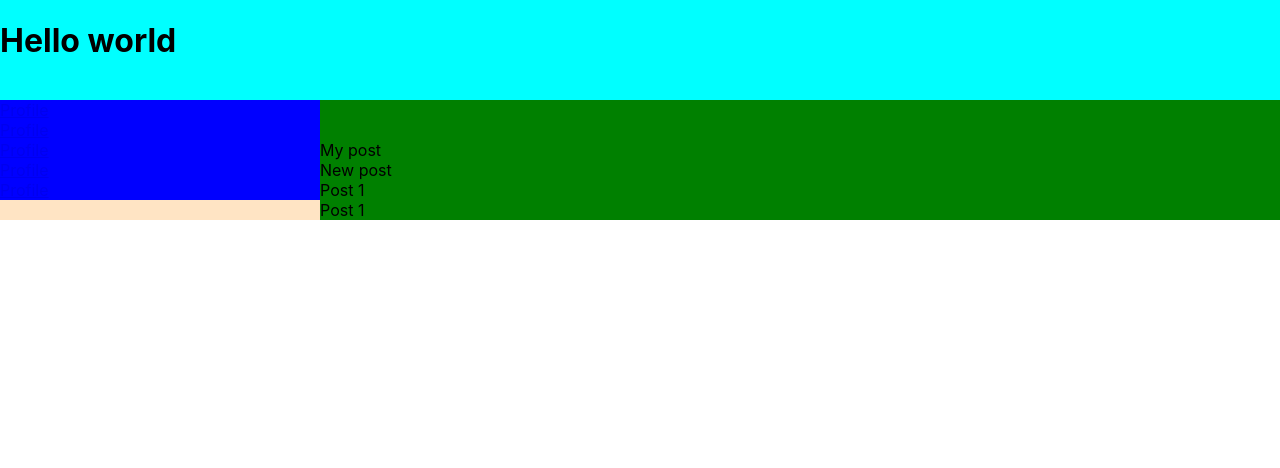
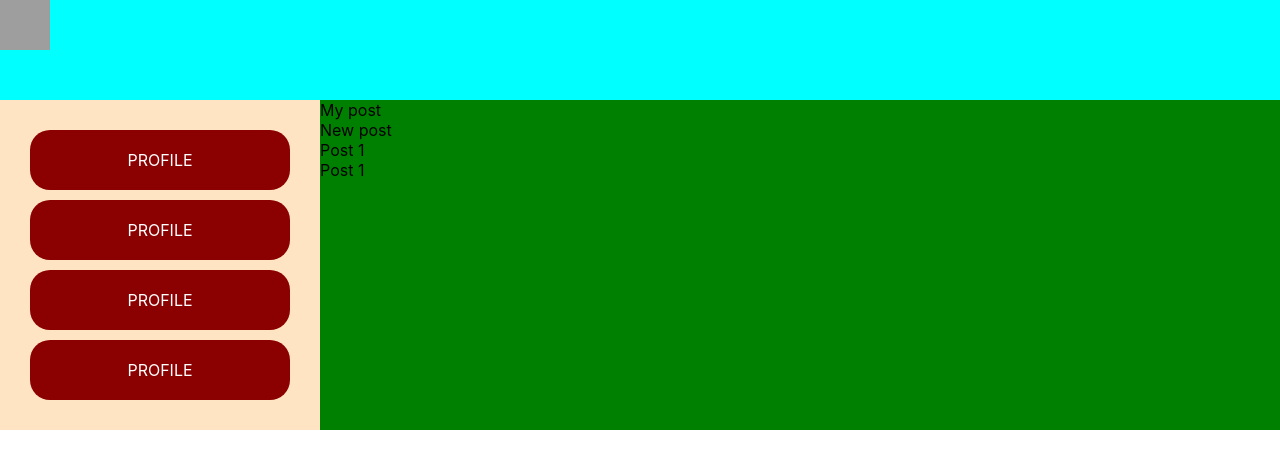
Before and after one commit to prosto-isuu/Social-network-React-js, a React (Create React App) app: page / in a window 1280 px wide. Shown: the top 468 px of the page. Built offline with nearby package versions, Linux system fonts and the light colour scheme; grey boxes are pictures that could not be loaded.

Commit message:
commit yarn

```diff
--- a/src/App.css
+++ b/src/App.css
@@ -7,7 +7,3 @@
     grid-template-columns: 3fr 9fr;
     /*grid-gap: 10px;*/
 }
-
-.header {
-    background-color: blue;
-}
--- a/src/components/Header/Header.css
+++ /dev/null
@@ -1,4 +0,0 @@
-.header {
-    grid-area: header;
-    background: Aqua;
-}
--- a/src/components/Header/Header.jsx
+++ b/src/components/Header/Header.jsx
@@ -1,10 +1,15 @@
 import React from 'react'
-import './Header.css'
+import s from'./Header.module.css'
 
 function Header() {
     return(
-        <div className="header">
-            <h1>Hello world</h1>
+        <div className={s.header}>
+            <div className={s.header_logo}>
+                <img src="https://upload.wikimedia.org/wikipedia/commons/thumb/b/b3/Wikipedia-logo-v2-en.svg/892px-Wikipedia-logo-v2-en.svg.png"/>
+            </div>
+            <div className={s.header_title}>
+                {/*Hello world*/}
+            </div>
         </div>
     )
 }
--- /dev/null
+++ b/src/components/Header/Header.module.css
@@ -0,0 +1,14 @@
+.header {
+    grid-area: header;
+    background: Aqua;
+}
+
+.header_title {
+    background-color: darkred
+;
+}
+
+.header_logo img {
+    width: 50px;
+    height: 50px;
+}
--- a/src/components/Navbar/Navbar.css
+++ /dev/null
@@ -1,11 +0,0 @@
-.nav {
-    grid-area: nav;
-    background: bisque;
-
-}
-
-.item {
-    color: white;
-    background-color: blue;
-
-}
--- a/src/components/Navbar/Navbar.jsx
+++ b/src/components/Navbar/Navbar.jsx
@@ -1,14 +1,13 @@
 import React from 'react'
-import './Navbar.css'
+import s from './Navbar.module.css'
 
 const Navbar = () => {
     return (
-        <nav className='nav'>
-            <div className="item"><a href='#'>Profile</a></div>
-            <div className="item"><a href='#'>Profile</a></div>
-            <div className="item"><a href='#'>Profile</a></div>
-            <div className="item"><a href='#'>Profile</a></div>
-            <div className="item"><a href='#'>Profile</a></div>
+        <nav className={s.nav}>
+            <div className={s.item}><a href='#'>Profile</a></div>
+            <div className={s.item}><a href='#'>Profile</a></div>
+            <div className={s.item}><a href='#'>Profile</a></div>
+            <div className={s.item}><a href='#'>Profile</a></div>
         </nav>
     )
 }
--- /dev/null
+++ b/src/components/Navbar/Navbar.module.css
@@ -0,0 +1,23 @@
+.nav {
+    grid-area: nav;
+    background: bisque;
+    padding: 20px;
+    justify-content: center;
+}
+
+.item {
+    text-align: center;
+    color: white;
+    background-color: darkred;
+    margin: 10px;
+    padding: 20px;
+    border-radius: 20px;
+
+}
+
+
+.item a {
+    color: white;
+    text-decoration: none;
+    text-transform: uppercase;
+}
--- a/src/components/Profile/Profile.jsx
+++ b/src/components/Profile/Profile.jsx
@@ -1,16 +1,15 @@
 import React from 'react'
-import './Profile.css'
+import s from './Profile.module.css'
 
 const Profile = () => {
     return (
-        <nav className='profile'>
-            <div className='img'><img src=''></img></div>
-            <div><img src=''></img></div>
-            <div>My post
+        <nav className={s.profile}>
+            <div><div>
+                My post
                 <div>New post</div>
             </div>
-            <div classname="item">Post 1</div>
-            <div classname="item">Post 1</div>
+            <div classname={s.item}>Post 1</div>
+            <div classname={s.item}>Post 1</div></div>
 
         </nav>
     )
```
Also changed, not shown: src/components/Profile/Profile.module.css (renamed from src/components/Profile/Profile.css).
